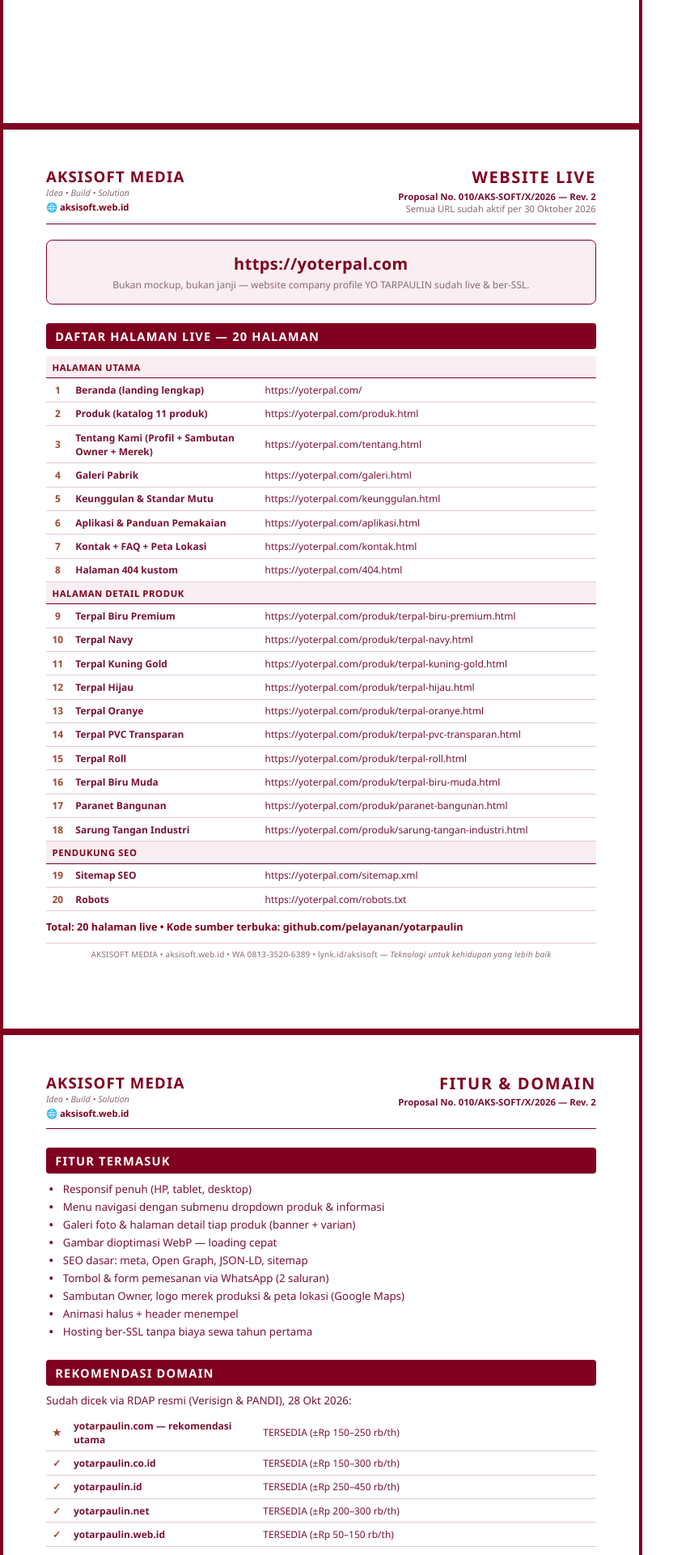
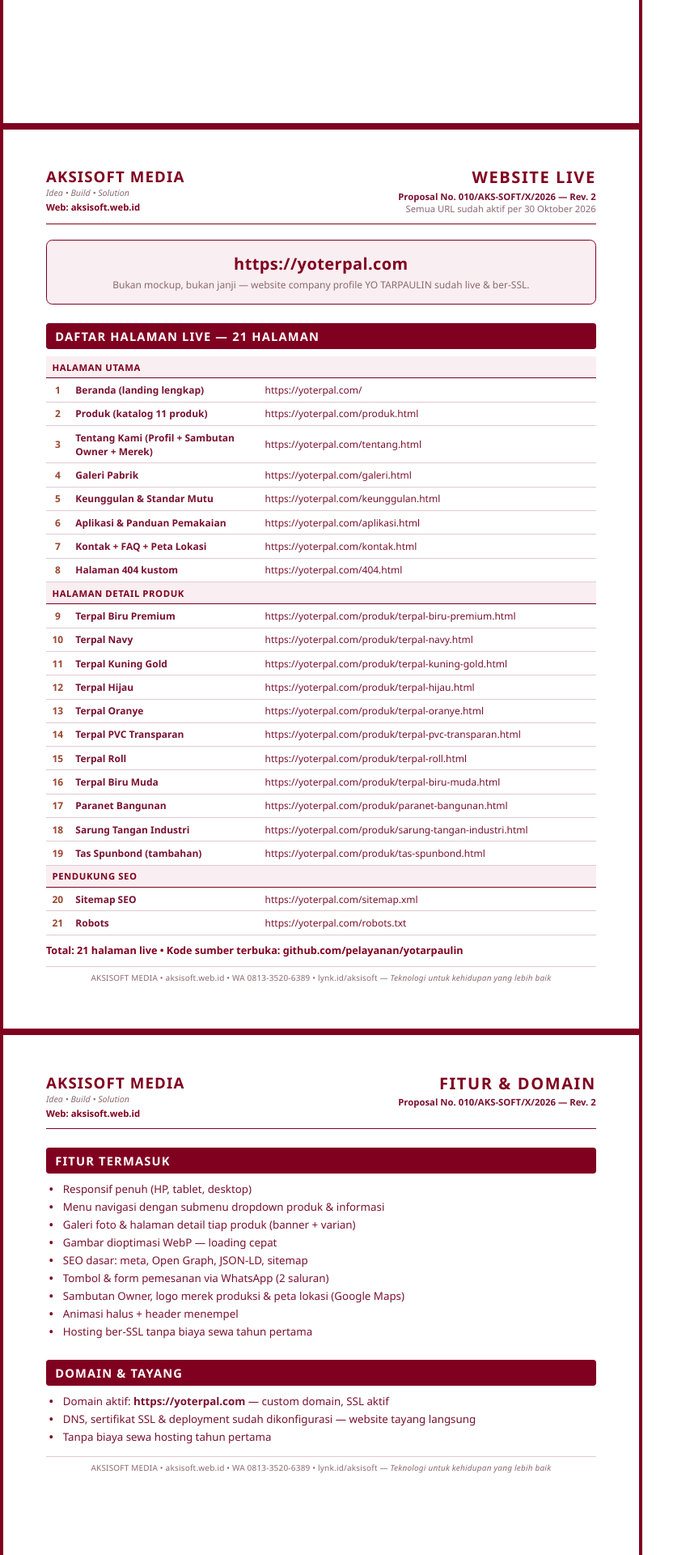
Before and after one commit to pelayanan/yotarpaulin, a Jekyll site: the page proposal-website.html, which Jekyll copies as it is, in a window 1280 px wide. Shown: the part 963-2883 px from the top of the page at 81% size, without its empty margins (0-853 px from the left). Built offline with Jekyll 4.4.1, drawn with Linux system fonts in a browser that asks for light colours; some of the changed text lies outside the part shown.

Commit message:
Proposal Rev2: hapus penawaran domain, langsung yoterpal.com; daftar live 21 halaman

```diff
--- a/proposal-website.html
+++ b/proposal-website.html
@@ -63,8 +63,9 @@
   .tahunan li b { color: #800020; }
 
   /* syndicate / terms two-col */
-  .cols { display: flex; gap: 6mm; margin-top: 4mm; }
-  .cols .col { flex: 1; }
+  .cols { display: table; width: 100%; margin-top: 4mm; border-spacing: 0; }
+  .cols .col { display: table-cell; vertical-align: top; width: 50%; }
+  .cols .col + .col { padding-left: 6mm; }
 
   /* footer ttd */
   .foot { margin-top: 8mm; display: flex; justify-content: space-between; align-items: flex-end; }
@@ -121,7 +122,7 @@
       <div class="brand">
         <h1>AKSISOFT MEDIA</h1>
         <p>Idea &bull; Build &bull; Solution</p>
-        <div class="web">🌐 aksisoft.web.id</div>
+        <div class="web">Web: aksisoft.web.id</div>
       </div>
       <div class="judul">
         <h2>WEBSITE LIVE</h2>
@@ -135,7 +136,7 @@
       <div class="t">Bukan mockup, bukan janji — website company profile YO TARPAULIN sudah live &amp; ber-SSL.</div>
     </div>
 
-    <h3 class="sec">DAFTAR HALAMAN LIVE — 20 HALAMAN</h3>
+    <h3 class="sec">DAFTAR HALAMAN LIVE — 21 HALAMAN</h3>
     <table class="urls">
       <tr class="grp"><td colspan="3">HALAMAN UTAMA</td></tr>
       <tr><td class="n">1</td><td class="name">Beranda (landing lengkap)</td><td class="u">https://yoterpal.com/</td></tr>
@@ -157,11 +158,12 @@
       <tr><td class="n">16</td><td class="name">Terpal Biru Muda</td><td class="u">https://yoterpal.com/produk/terpal-biru-muda.html</td></tr>
       <tr><td class="n">17</td><td class="name">Paranet Bangunan</td><td class="u">https://yoterpal.com/produk/paranet-bangunan.html</td></tr>
       <tr><td class="n">18</td><td class="name">Sarung Tangan Industri</td><td class="u">https://yoterpal.com/produk/sarung-tangan-industri.html</td></tr>
+      <tr><td class="n">19</td><td class="name">Tas Spunbond (tambahan)</td><td class="u">https://yoterpal.com/produk/tas-spunbond.html</td></tr>
       <tr class="grp"><td colspan="3">PENDUKUNG SEO</td></tr>
-      <tr><td class="n">19</td><td class="name">Sitemap SEO</td><td class="u">https://yoterpal.com/sitemap.xml</td></tr>
-      <tr><td class="n">20</td><td class="name">Robots</td><td class="u">https://yoterpal.com/robots.txt</td></tr>
+      <tr><td class="n">20</td><td class="name">Sitemap SEO</td><td class="u">https://yoterpal.com/sitemap.xml</td></tr>
+      <tr><td class="n">21</td><td class="name">Robots</td><td class="u">https://yoterpal.com/robots.txt</td></tr>
     </table>
-    <div class="total-note">Total: 20 halaman live • Kode sumber terbuka: github.com/pelayanan/yotarpaulin</div>
+    <div class="total-note">Total: 21 halaman live • Kode sumber terbuka: github.com/pelayanan/yotarpaulin</div>
 
     <div class="legal">
       AKSISOFT MEDIA &bull; aksisoft.web.id &bull; WA 0813-3520-6389 &bull; lynk.id/aksisoft — <i>Teknologi untuk kehidupan yang lebih baik</i>
@@ -174,11 +176,11 @@
       <div class="brand">
         <h1>AKSISOFT MEDIA</h1>
         <p>Idea &bull; Build &bull; Solution</p>
-        <div class="web">🌐 aksisoft.web.id</div>
+        <div class="web">Web: aksisoft.web.id</div>
       </div>
       <div class="judul">
         <h2>FITUR &amp; DOMAIN</h2>
-        <div class="no">Proposal No. 010/AKS-SOFT/X/2026 — Rev. 2</div>
+        <div class="no">Proposal No. 010/AKS-SOFT/X/2026 &mdash; Rev. 2</div>
       </div>
     </div>
 
@@ -187,7 +189,7 @@
       <li>Responsif penuh (HP, tablet, desktop)</li>
       <li>Menu navigasi dengan submenu dropdown produk &amp; informasi</li>
       <li>Galeri foto &amp; halaman detail tiap produk (banner + varian)</li>
-      <li>Gambar dioptimasi WebP — loading cepat</li>
+      <li>Gambar dioptimasi WebP &mdash; loading cepat</li>
       <li>SEO dasar: meta, Open Graph, JSON-LD, sitemap</li>
       <li>Tombol &amp; form pemesanan via WhatsApp (2 saluran)</li>
       <li>Sambutan Owner, logo merek produksi &amp; peta lokasi (Google Maps)</li>
@@ -195,16 +197,12 @@
       <li>Hosting ber-SSL tanpa biaya sewa tahun pertama</li>
     </ul>
 
-    <h3 class="sec">REKOMENDASI DOMAIN</h3>
-    <p class="lead">Sudah dicek via RDAP resmi (Verisign &amp; PANDI), 28 Okt 2026:</p>
-    <table class="urls">
-      <tr><td class="n">★</td><td class="name"><b>yotarpaulin.com</b> — rekomendasi utama</td><td class="u">TERSEDIA (±Rp 150–250 rb/th)</td></tr>
-      <tr><td class="n">✓</td><td class="name">yotarpaulin.co.id</td><td class="u">TERSEDIA (±Rp 150–300 rb/th)</td></tr>
-      <tr><td class="n">✓</td><td class="name">yotarpaulin.id</td><td class="u">TERSEDIA (±Rp 250–450 rb/th)</td></tr>
-      <tr><td class="n">✓</td><td class="name">yotarpaulin.net</td><td class="u">TERSEDIA (±Rp 200–300 rb/th)</td></tr>
-      <tr><td class="n">✓</td><td class="name">yotarpaulin.web.id</td><td class="u">TERSEDIA (±Rp 50–150 rb/th)</td></tr>
-    </table>
-    <p class="lead" style="margin-top:3mm;"><b>Domain aktif saat ini:</b> https://yoterpal.com (custom domain, SSL aktif). Ketersediaan bisa berubah kapan saja — domain didaftarkan atas nama YO Tarpaulin, DNS &amp; SSL kami urus sampai tayang.</p>
+    <h3 class="sec">DOMAIN &amp; TAYANG</h3>
+    <ul class="feats">
+      <li>Domain aktif: <b>https://yoterpal.com</b> &mdash; custom domain, SSL aktif</li>
+      <li>DNS, sertifikat SSL &amp; deployment sudah dikonfigurasi &mdash; website tayang langsung</li>
+      <li>Tanpa biaya sewa hosting tahun pertama</li>
+    </ul>
 
     <div class="legal">
       AKSISOFT MEDIA &bull; aksisoft.web.id &bull; WA 0813-3520-6389 &bull; lynk.id/aksisoft — <i>Teknologi untuk kehidupan yang lebih baik</i>
@@ -217,7 +215,7 @@
       <div class="brand">
         <h1>AKSISOFT MEDIA</h1>
         <p>Idea &bull; Build &bull; Solution</p>
-        <div class="web">🌐 aksisoft.web.id</div>
+        <div class="web">Web: aksisoft.web.id</div>
       </div>
       <div class="judul">
         <h2>INVESTASI</h2>
@@ -233,7 +231,7 @@
       <tr><td>4 &nbsp; Deployment online + pendampingan</td><td class="amt">Rp 500.000</td></tr>
       <tr class="sum"><td>TOTAL</td><td class="amt">Rp 5.000.000</td></tr>
     </table>
-    <div class="nego">🤝 Harga dapat dinego sesuai ruang lingkup akhir.</div>
+    <div class="nego">Harga dapat dinego sesuai ruang lingkup akhir.</div>
 
     <div class="tahunan">
       <h4>BIAYA TAHUNAN — Rp 1.500.000</h4>
```
Also changed, not shown: AGENTS.md (+1 -0 lines), proposal-website.txt (+7 -11 lines), 1 other file.
